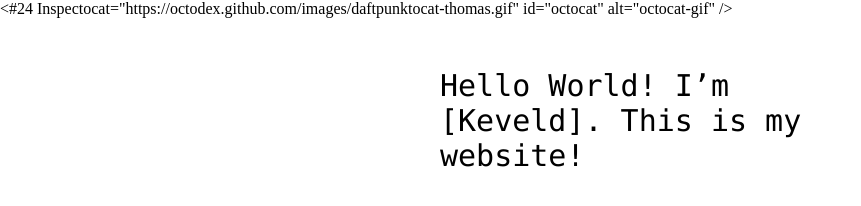
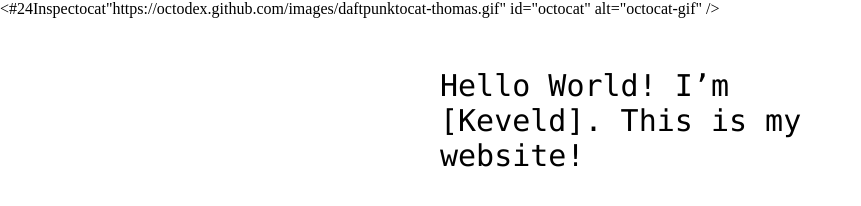
Before and after one commit to keveld/hello-world, a plain HTML site: page index.html in a window 1280 px wide. Shown: the whole page, without its empty margins (0-861 px from the left). Drawn offline with Linux system fonts and the light colour scheme.

Commit message:
Update index.html
First attempt did not work changing image for the second time...
(1. #24 Inspectocat = exedra.
(2. #24 Inspectocat exedra.

```diff
--- a/index.html
+++ b/index.html
@@ -9,7 +9,7 @@
 
 <body>
 
-<#24 Inspectocat="https://octodex.github.com/images/daftpunktocat-thomas.gif" id="octocat" alt="octocat-gif" />
+<#24Inspectocat"https://octodex.github.com/images/daftpunktocat-thomas.gif" id="octocat" alt="octocat-gif" />
 
 <!-- Change this code here by copy and pasting your template on line 15 -->
 <p>Hello World! I’m [Keveld]. This is my website!</p>
```
